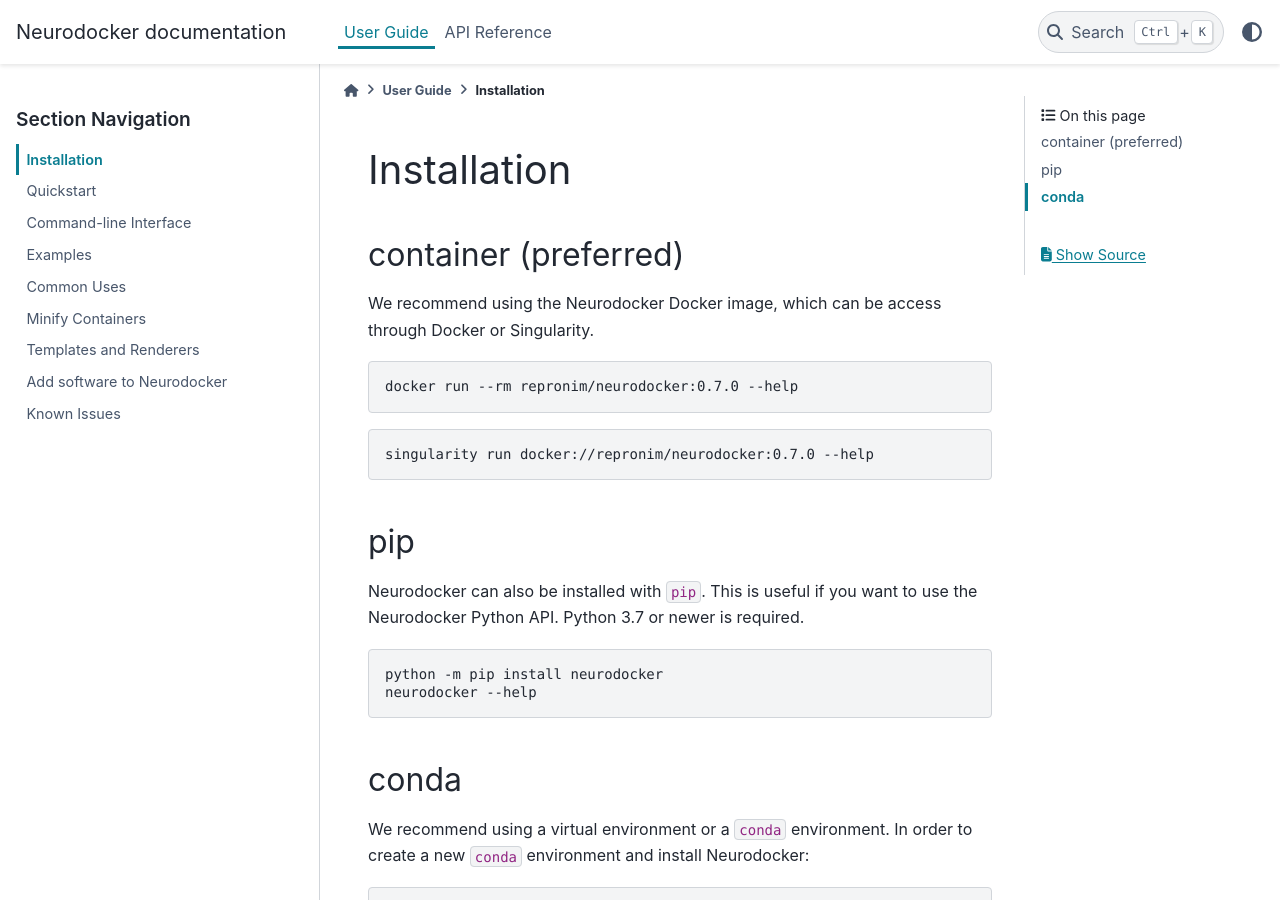
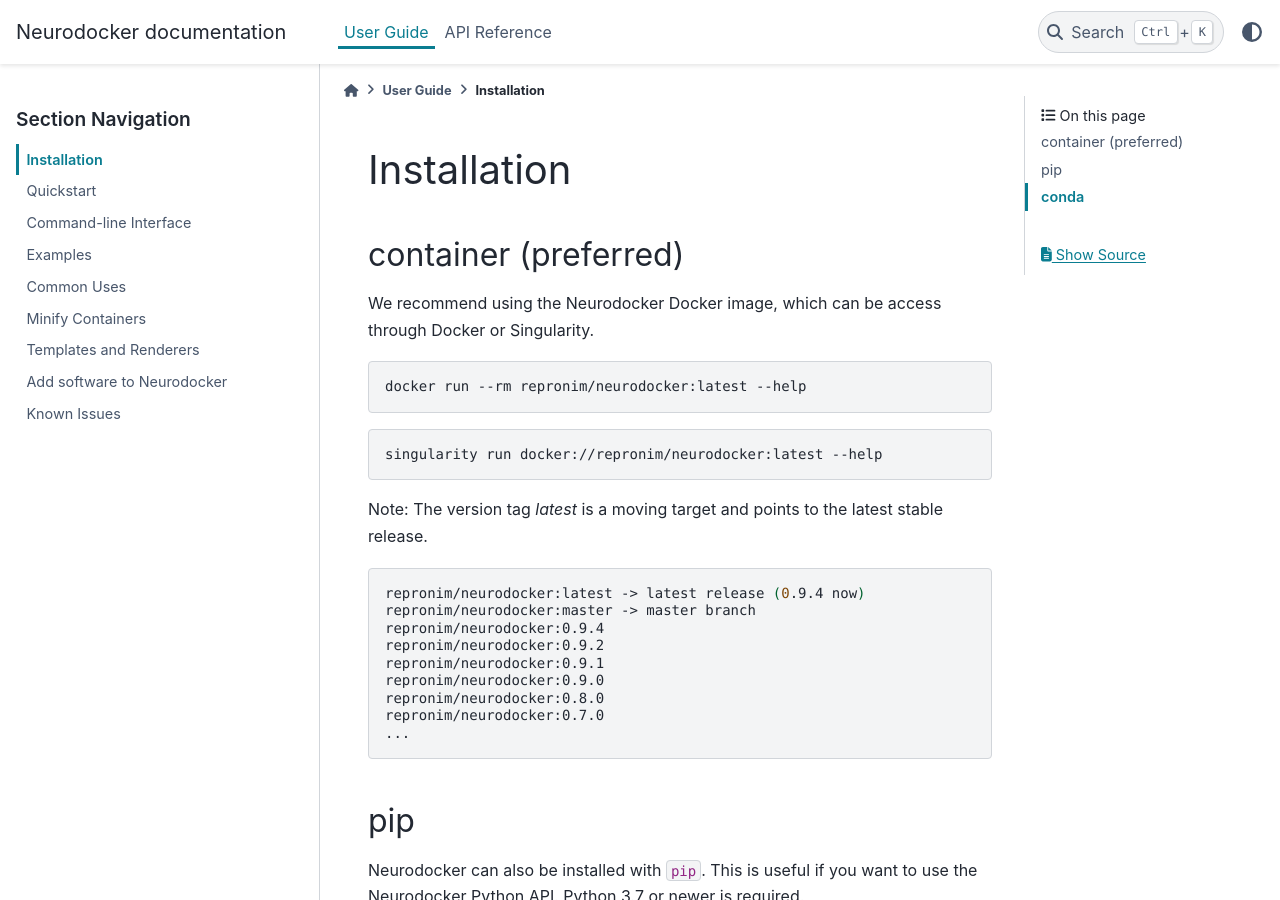
Before and after one commit to ReproNim/neurodocker, a Sphinx documentation site: the page built from docs/user_guide/installation.rst, in a window 1280 px wide and 900 px high. Built offline with Sphinx 7.4.7 and the PyData theme 0.15.4, drawn with Linux system fonts in a browser that asks for light colours; pages that are not in the unit, such as notebooks, are missing from menus.

Commit message:
updated version tags and added latest tag clarification to docs

```diff
--- a/docs/user_guide/installation.rst
+++ b/docs/user_guide/installation.rst
@@ -9,11 +9,25 @@
 
 .. code-block:: bash
 
-    docker run --rm repronim/neurodocker:0.7.0 --help
+    docker run --rm repronim/neurodocker:latest --help
 
 .. code-block:: bash
 
-    singularity run docker://repronim/neurodocker:0.7.0 --help
+    singularity run docker://repronim/neurodocker:latest --help
+
+Note: The version tag `latest` is a moving target and points to the latest stable release.
+
+.. code-block:: bash
+
+    repronim/neurodocker:latest -> latest release (0.9.4 now)
+    repronim/neurodocker:master -> master branch
+    repronim/neurodocker:0.9.4
+    repronim/neurodocker:0.9.2
+    repronim/neurodocker:0.9.1
+    repronim/neurodocker:0.9.0
+    repronim/neurodocker:0.8.0
+    repronim/neurodocker:0.7.0
+    ...
 
 pip
 ---
```
